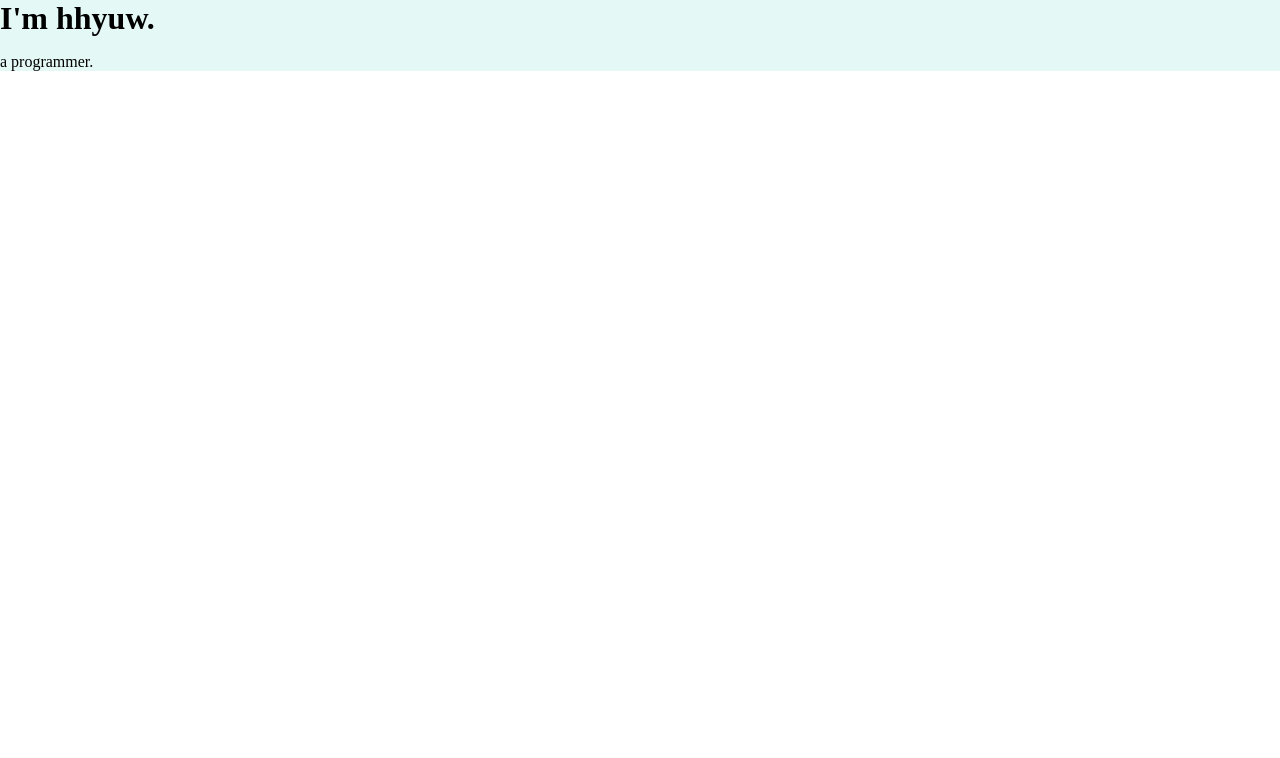
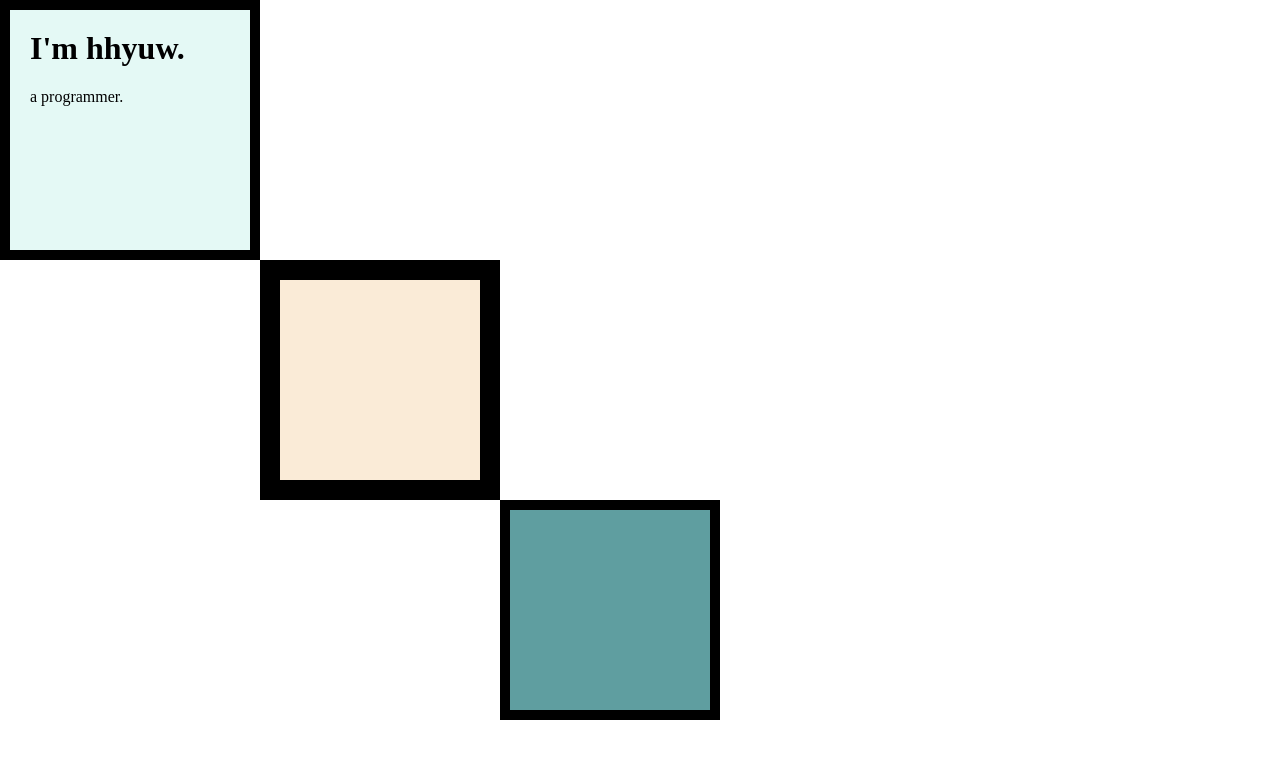
Before and after one commit to high2092/web_frontend_study, a plain HTML site: page mypage/index.html in a window 1280 px wide. Drawn offline with Linux system fonts and the light colour scheme.

Commit message:
padding, margin, border

```diff
--- a/mypage/index.css
+++ b/mypage/index.css
@@ -3,10 +3,33 @@ body {
 }
 
 div {
-    background-color: #e4f9f5;
     margin: 0;
 }
 
 h1 {
-    margin: 0;
+    margin-top: 0;
 }
+
+.top-container {
+    width: 200px;
+    height: 200px;
+    background-color: #e4f9f5;
+    border: solid 10px;
+    padding: 20px;
+}
+
+.middle-container {
+    width: 200px;
+    height: 200px;
+    background-color: antiquewhite;
+    border: solid 20px;
+    margin-left: 260px;
+}
+
+.bottom-container {
+    width: 200px;
+    height: 200px;
+    background-color: cadetblue;
+    border: solid 10px;
+    margin-left: 500px;
+}
--- a/mypage/index.html
+++ b/mypage/index.html
@@ -6,9 +6,15 @@
         <link rel="icon" href="favicon.ico">
     </head>
     <body>
-        <div>
+        <div class="top-container">
             <h1>I'm hhyuw.</h1>
             <p>a programmer.</p>
         </div>
+        <div class="middle-container">
+
+        </div>
+        <div class="bottom-container">
+
+        </div>
     </body>
 </html>
```
